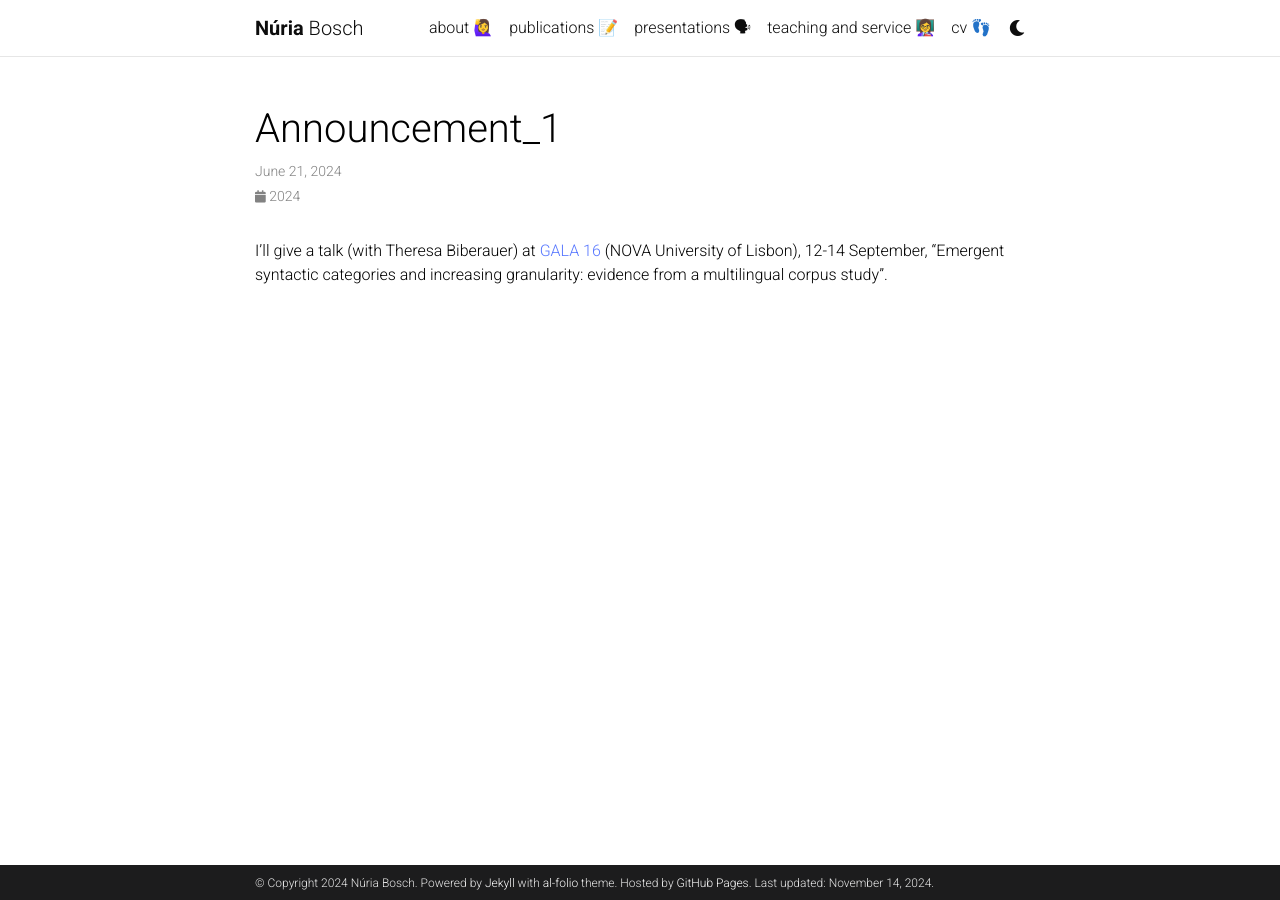
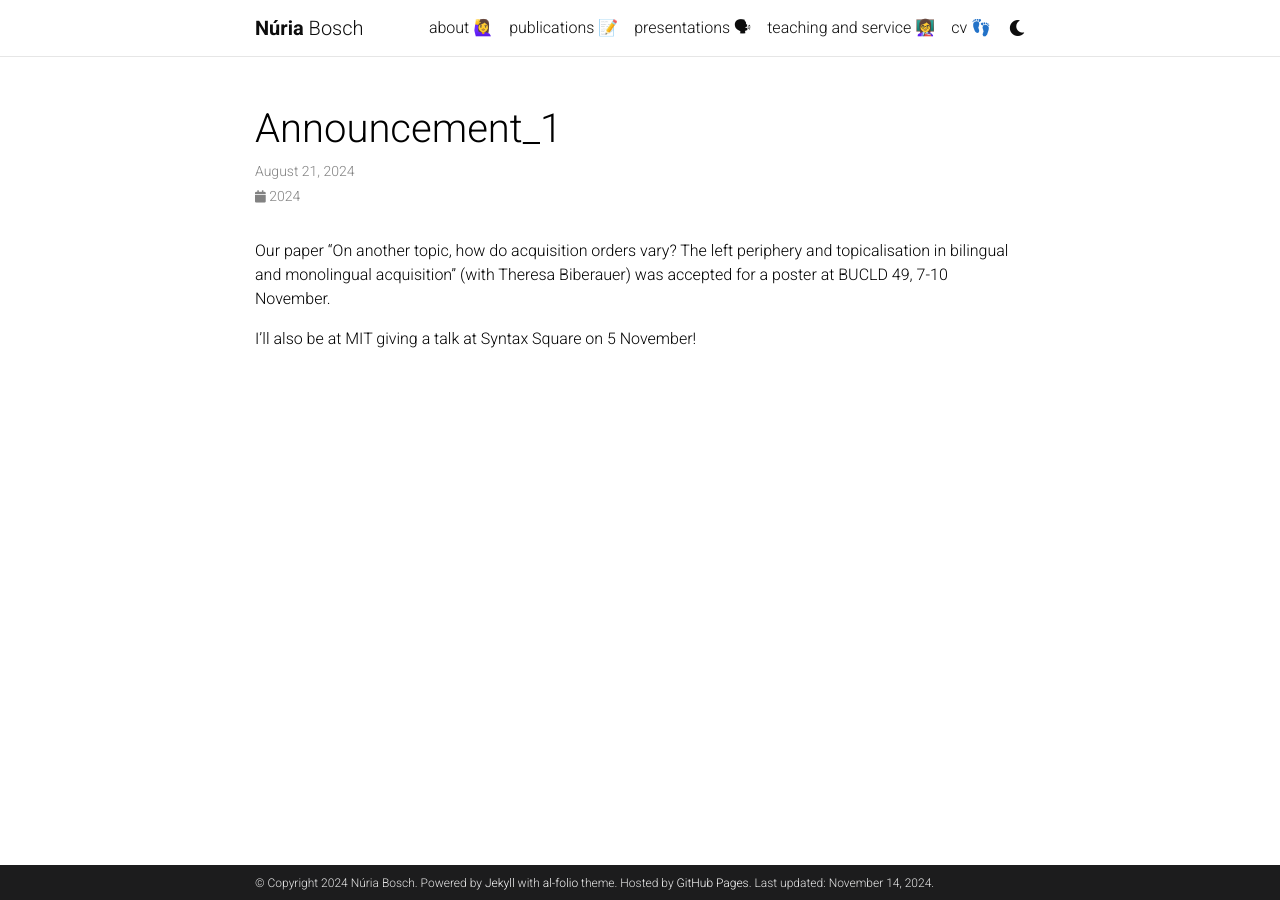
Before and after one commit to nuria-bosch/nuria-bosch.github.io, a Jekyll site: the page built from _news/announcement_1.md, in a window 1280 px wide. Built offline with Jekyll 4.4.1, drawn with Linux system fonts in a browser that asks for light colours; comment, search, counter and statistics services are not loaded; a style sheet for code colours, icons or effects is not loaded.

Commit message:
Update announcement_1.md

```diff
--- a/_news/announcement_1.md
+++ b/_news/announcement_1.md
@@ -1,8 +1,10 @@
 ---
 layout: post
-date: 2024-06-21 07:59:00-0400
+date: 2024-08-21 07:59:00-0400
 inline: true
 related_posts: false
 ---
 
-I'll give a talk (with Theresa Biberauer) at [GALA 16](https://galalisbon2024.fcsh.unl.pt) (NOVA University of Lisbon), 12-14 September, "Emergent syntactic categories and increasing granularity: evidence from a multilingual corpus study".
+Our paper "On another topic, how do acquisition orders vary? The left periphery and topicalisation in bilingual and monolingual acquisition" (with Theresa Biberauer) was accepted for a poster at BUCLD 49, 7-10 November.
+
+I'll also be at MIT giving a talk at Syntax Square on 5 November!
```
